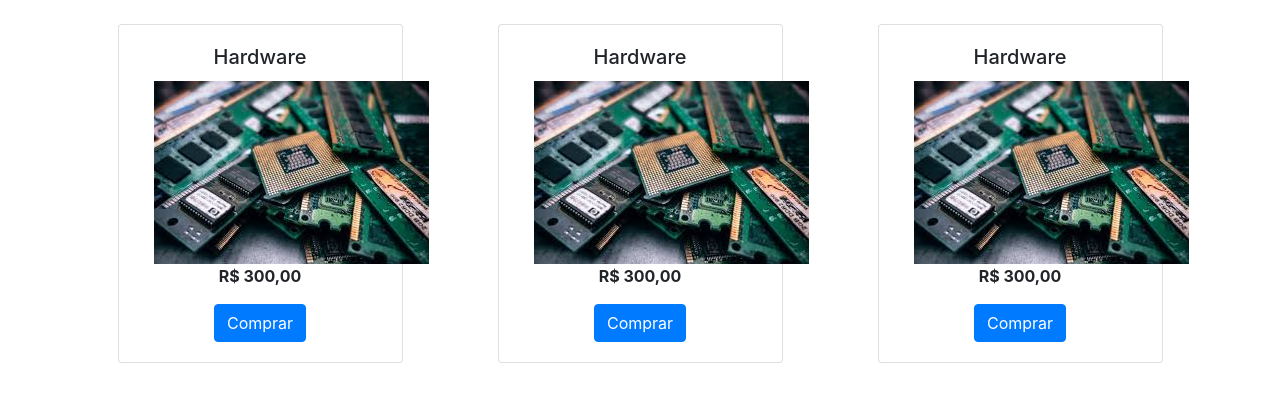
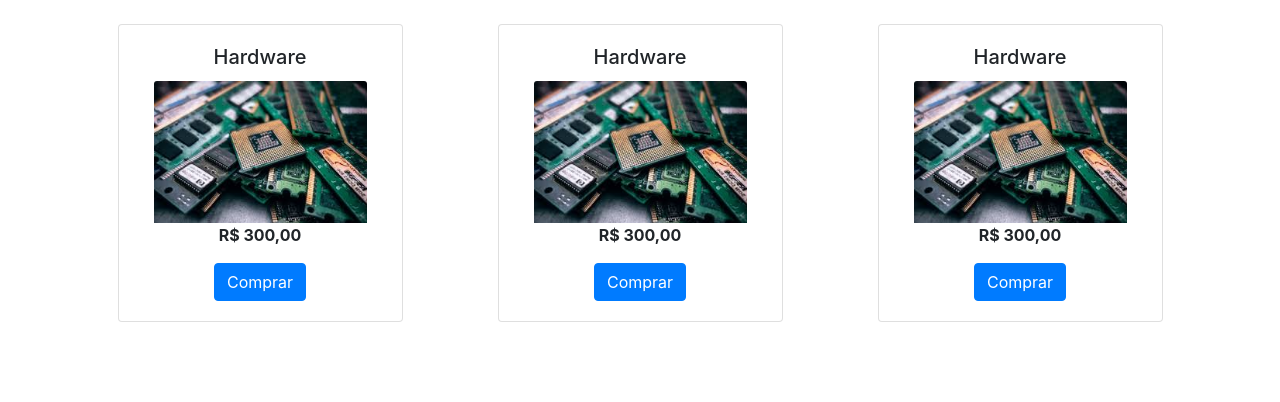
Before and after one commit to roxreis/Loja-Cursos-PHP, a PHP site: page / in a window 1280 px wide. Shown: the part 88-490 px from the top of the page. Run offline with PHP 8.4, Linux system fonts and the light colour scheme.

Commit message:
incluido class card-img-top para alinhar imagens dentro do container

```diff
--- a/css/styles.css
+++ b/css/styles.css
@@ -0,0 +1,3 @@
+.card{
+    justify-content: center;
+}
--- a/index.php
+++ b/index.php
@@ -55,7 +55,7 @@
 
             <div class="card-body  ">
               <h5 class="card-title ">Hardware</h5>
-              <img src= "hardware.jpg" alt= "imagem hardware">
+              <img src= "hardware.jpg" class="card-img-top" alt= "imagem hardware">
               <p class="card-text font-weight-bold" >R$ 300,00</p>
               <a href="#" class="btn btn-primary">Comprar</a>
 
@@ -66,7 +66,7 @@
 
             <div class="card-body">
               <h5 class="card-title ">Hardware</h5>
-              <img src= "hardware.jpg" alt= "imagem hardware">
+              <img src= "hardware.jpg" class="card-img-top" alt= "imagem hardware">
               <p class="card-text font-weight-bold" >R$ 300,00</p>
               <a href="#" class="btn btn-primary">Comprar</a>
 
@@ -77,7 +77,7 @@
 
             <div class="card-body">
               <h5 class="card-title ">Hardware</h5>
-              <img src= "hardware.jpg" alt= "imagem hardware">
+              <img src= "hardware.jpg" class="card-img-top" alt= "imagem hardware">
               <p class="card-text font-weight-bold" >R$ 300,00</p>
               <a href="#" class="btn btn-primary">Comprar</a>
 
```
